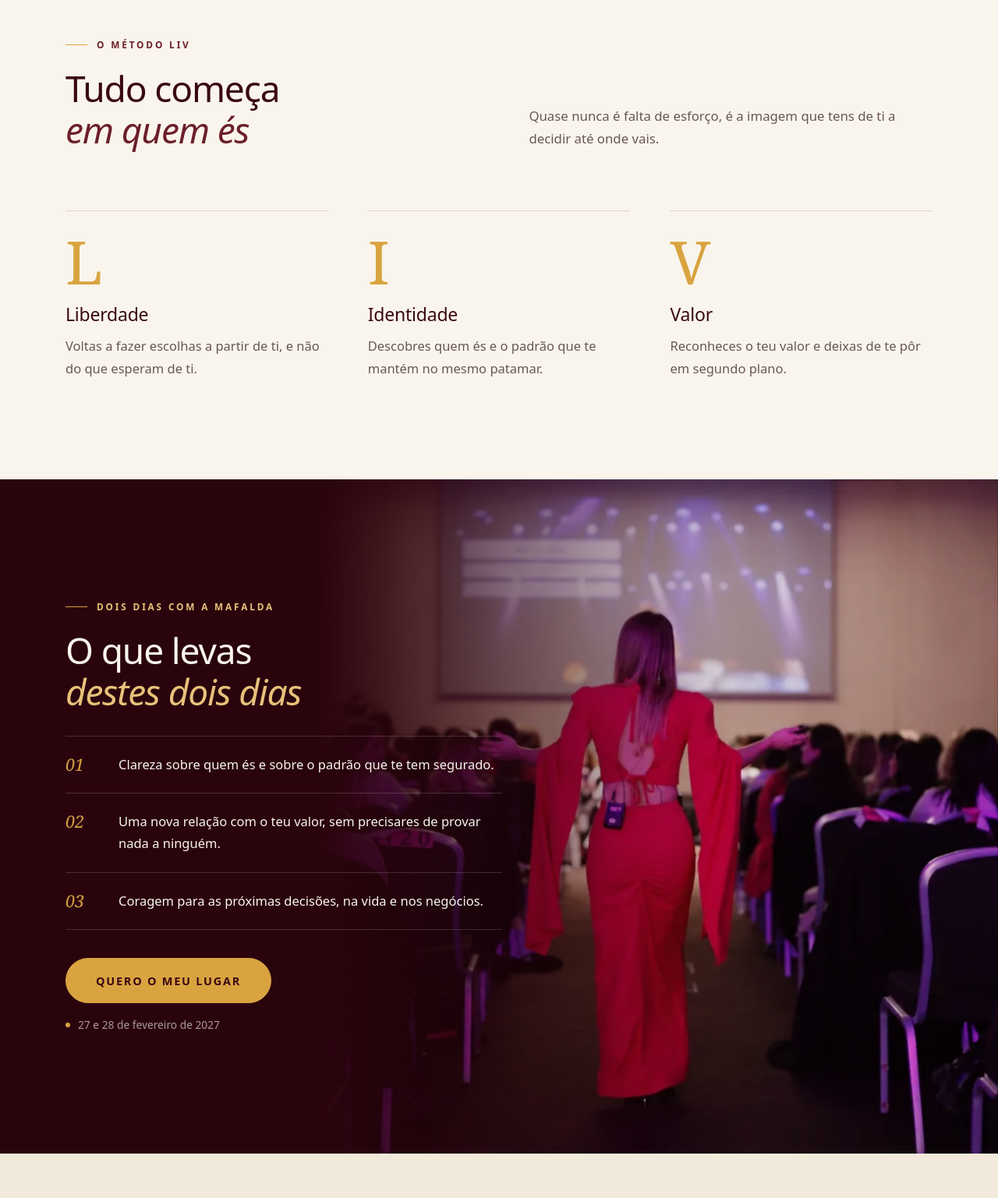
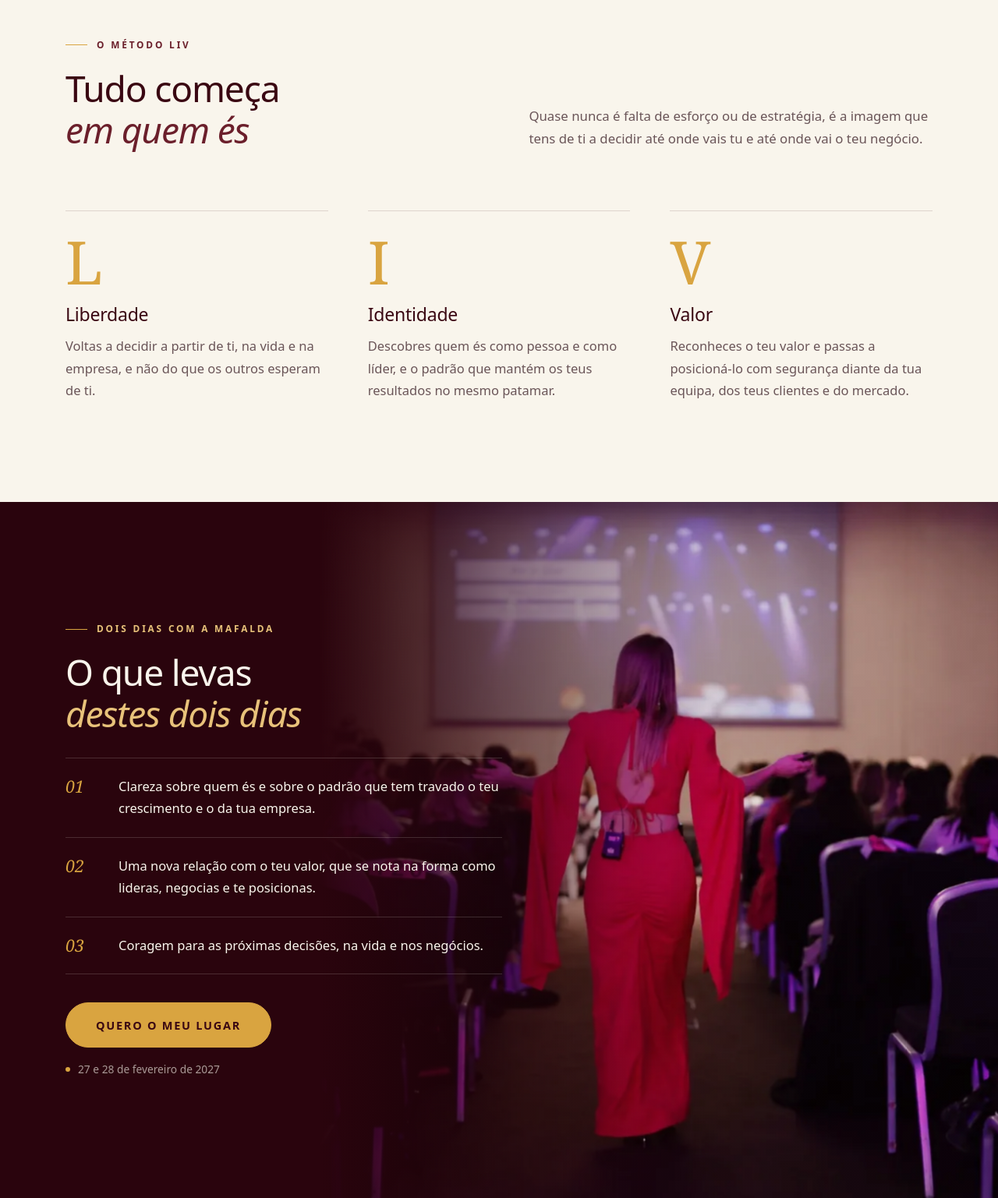
Before and after one commit to siqueirawhelisson-design/metodo-liv, a plain HTML site: page index.html in a window 1280 px wide. Shown: the part 880-2417 px from the top of the page at 78% size. Drawn offline with Linux system fonts and the light colour scheme; a web font is replaced by a local one.

Commit message:
metodo-liv: copy também para empresários e líderes (hero, método, o que levas, bilhete duplo)
Co-Authored-By: Claude Opus 5.5 <noreply@anthropic.com>
Claude-Session: https://claude.ai/code/session_01LfWUhmvU7QtH1aJXweT9go

```diff
--- a/index.html
+++ b/index.html
@@ -151,6 +151,8 @@ p + p{margin-top:16px}
 .promessa{margin:clamp(28px,4.4vh,44px) auto 0;
   font:500 clamp(1.5rem,min(2.5vw,4.6vh),2.4rem)/1.2 var(--f-titulos);color:var(--marfim);text-wrap:balance}
 .promessa em{font-weight:400;color:var(--dourado-claro)}
+/* linha de público: pequena e discreta, para não empurrar a data e o botão para fora do 1.º ecrã */
+.hero__sub{margin:clamp(12px,2vh,18px) auto 0;max-width:34ch;font:400 clamp(.9rem,min(1.1vw,2.1vh),1.05rem)/1.55 var(--f-corpo);color:var(--marfim);opacity:.84;text-wrap:balance}
 .hero__acao{display:flex;flex-direction:column;align-items:center;gap:18px;margin-top:clamp(28px,4.4vh,44px)}
 /* data numa linha simples, ladeada por dois filetes curtos */
 .data{display:flex;align-items:center;gap:14px;font:600 .8rem/1.4 var(--f-corpo);letter-spacing:.24em;text-transform:uppercase;color:var(--dourado-claro)}
@@ -171,6 +173,7 @@ p + p{margin-top:16px}
   .hero__conteudo{position:relative;width:100%;margin-top:-56px;padding:0 var(--pad) 44px}
   .hero .logo{width:210px;min-width:0;max-width:62vw}
   .hero .promessa{margin-top:18px;font-size:clamp(1.3rem,5.6vw,1.6rem)}
+  .hero__sub{margin-top:10px;font-size:.92rem}
   .hero__acao{margin-top:22px;gap:14px}
 }
 
@@ -404,6 +407,7 @@ p + p{margin-top:16px}
         <img class="logo" src="assets/img/logo-liv.webp" width="599" height="288" alt="">
       </h1>
       <p class="promessa rv" style="--i:1">A tua prosperidade nunca vai além de <em>quem acreditas ser</em></p>
+      <p class="hero__sub rv" style="--i:2">Dois dias presenciais para empresários e líderes que sabem que o negócio cresce até onde cresce quem o lidera.</p>
       <div class="hero__acao rv" style="--i:3">
         <p class="data">27 e 28 de fevereiro de 2027</p>
         <a class="btn btn--grande" href="#inscricao">Quero o meu lugar</a>
@@ -419,13 +423,13 @@ p + p{margin-top:16px}
           <p class="eyebrow rv">O Método LIV</p>
           <h2 class="rv">Tudo começa <em>em quem és</em></h2>
         </div>
-        <p class="lead rv" style="--i:1">Quase nunca é falta de esforço, é a imagem que tens de ti a decidir até onde vais.</p>
+        <p class="lead rv" style="--i:1">Quase nunca é falta de esforço ou de estratégia, é a imagem que tens de ti a decidir até onde vais tu e até onde vai o teu negócio.</p>
       </div>
 
       <ol class="pilares">
-        <li class="rv"><b>L</b><h3>Liberdade</h3><p>Voltas a fazer escolhas a partir de ti, e não do que esperam de ti.</p></li>
-        <li class="rv" style="--i:1"><b>I</b><h3>Identidade</h3><p>Descobres quem és e o padrão que te mantém no mesmo patamar.</p></li>
-        <li class="rv" style="--i:2"><b>V</b><h3>Valor</h3><p>Reconheces o teu valor e deixas de te pôr em segundo plano.</p></li>
+        <li class="rv"><b>L</b><h3>Liberdade</h3><p>Voltas a decidir a partir de ti, na vida e na empresa, e não do que os outros esperam de ti.</p></li>
+        <li class="rv" style="--i:1"><b>I</b><h3>Identidade</h3><p>Descobres quem és como pessoa e como líder, e o padrão que mantém os teus resultados no mesmo patamar.</p></li>
+        <li class="rv" style="--i:2"><b>V</b><h3>Valor</h3><p>Reconheces o teu valor e passas a posicioná-lo com segurança diante da tua equipa, dos teus clientes e do mercado.</p></li>
       </ol>
 
     </div>
@@ -439,8 +443,8 @@ p + p{margin-top:16px}
         <p class="eyebrow rv">Dois dias com a Mafalda</p>
         <h2 class="rv">O que levas <em>destes dois dias</em></h2>
         <ol class="lista">
-          <li class="rv"><p>Clareza sobre quem és e sobre o padrão que te tem segurado.</p></li>
-          <li class="rv" style="--i:1"><p>Uma nova relação com o teu valor, sem precisares de provar nada a ninguém.</p></li>
+          <li class="rv"><p>Clareza sobre quem és e sobre o padrão que tem travado o teu crescimento e o da tua empresa.</p></li>
+          <li class="rv" style="--i:1"><p>Uma nova relação com o teu valor, que se nota na forma como lideras, negocias e te posicionas.</p></li>
           <li class="rv" style="--i:2"><p>Coragem para as próximas decisões, na vida e nos negócios.</p></li>
         </ol>
         <a class="btn rv" href="#inscricao">Quero o meu lugar</a>
@@ -514,7 +518,7 @@ p + p{margin-top:16px}
         </div>
 
         <div class="bilhete bilhete--destaque rv" style="--i:1">
-          <p class="bilhete__faixa">Para ti e para quem vem contigo</p>
+          <p class="bilhete__faixa">Para ti e para quem lidera contigo</p>
           <div class="bilhete__topo">
             <p class="bilhete__tipo">Bilhete duplo</p>
             <p class="bilhete__preco">79,97 €</p>
```
Also changed, not shown: .impeccable/hook.cache.json.
